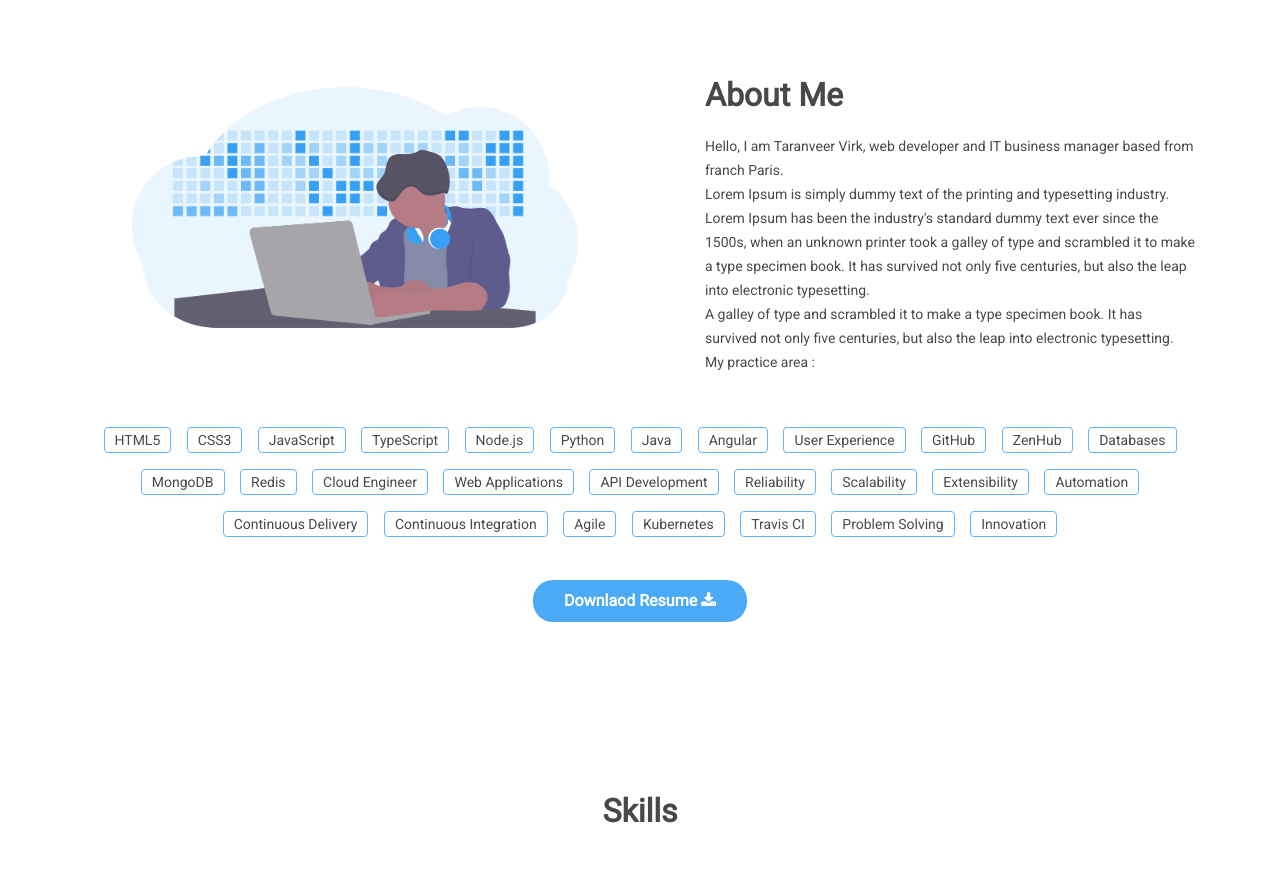
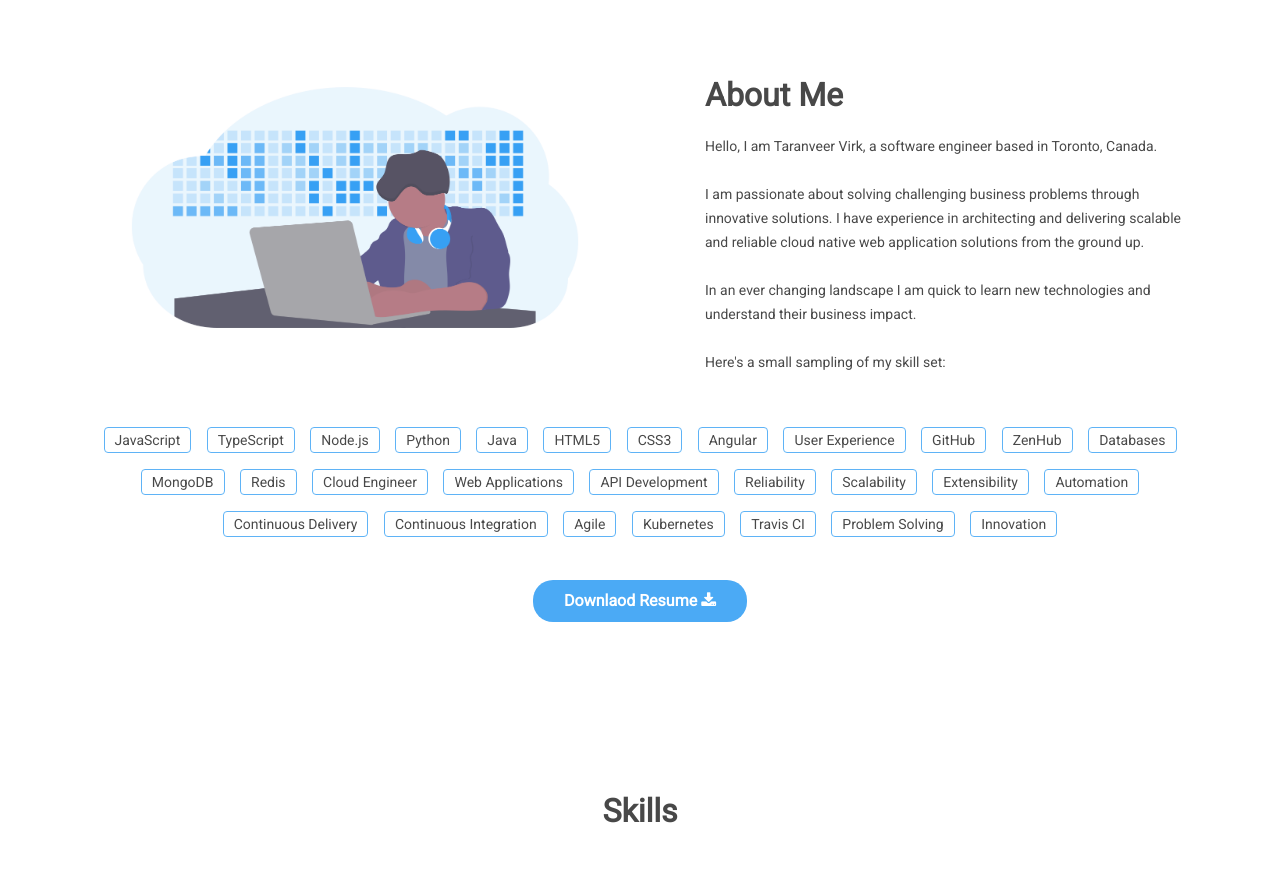
Before and after one commit to virkt25/virkt25.github.io, a plain HTML site: page index.html in a window 1280 px wide. Shown: the part 880-1768 px from the top of the page. Drawn offline with Linux system fonts and the light colour scheme.

Commit message:
feat: update about me section

```diff
--- a/index.html
+++ b/index.html
@@ -177,17 +177,14 @@
                     <div class="mh-about-inner">
                         <h2 class="wow fadeInUp" data-wow-duration="0.8s" data-wow-delay="0.1s">About Me</h2>
                         <p class="wow fadeInUp" data-wow-duration="0.8s" data-wow-delay="0.2s">Hello, I am Taranveer Virk,
-                            web developer and IT business manager
-                            based from franch Paris. <br>
-                            Lorem Ipsum is simply dummy text of the printing and typesetting industry. Lorem Ipsum has
-                            been the industry's standard dummy
-                            text ever since the 1500s, when an unknown printer took a galley of type and scrambled it to
-                            make a type specimen book.
-                            It has survived not only five centuries, but also the leap into electronic typesetting. <br>
-                            A galley of type and scrambled it to make a type specimen book. It has survived not only
-                            five centuries,
-                            but also the leap into electronic typesetting. <br>
-                            My practice area :
+                            a software engineer based in Toronto, Canada.
+                            <br><br>
+                            I am passionate about solving challenging business problems through innovative solutions. I have experience
+                            in architecting and delivering scalable and reliable cloud native web application solutions from the ground up.
+                            <br><br>
+                            In an ever changing landscape I am quick to learn new technologies and understand their business impact.
+                            <br><br>
+                            Here's a small sampling of my skill set:
                         </p>
                     </div>
                 </div>
@@ -195,13 +192,13 @@
                     <div class="mh-about-tag mh-about-tag-2 wow fadeInUp" data-wow-duration="0.8s"
                         data-wow-delay="0.3s">
                         <ul>
-                            <li><span>HTML5</span></li>
-                            <li><span>CSS3</span></li>
                             <li><span>JavaScript</span></li>
                             <li><span>TypeScript</span></li>
                             <li><span>Node.js</span></li>
                             <li><span>Python</span></li>
                             <li><span>Java</span></li>
+                            <li><span>HTML5</span></li>
+                            <li><span>CSS3</span></li>
                             <li><span>Angular</span></li>
                             <li><span>User Experience</span></li>
                             <li><span>GitHub</span></li>
@@ -1281,7 +1278,6 @@
     <script src="assets/plugins/js/packery-mode.pkgd.js"></script>
     <!-- Custom Scripts-->
     <script src="assets/js/custom-scripts.js"></script>
-
 </body>
 
 </html>
```
